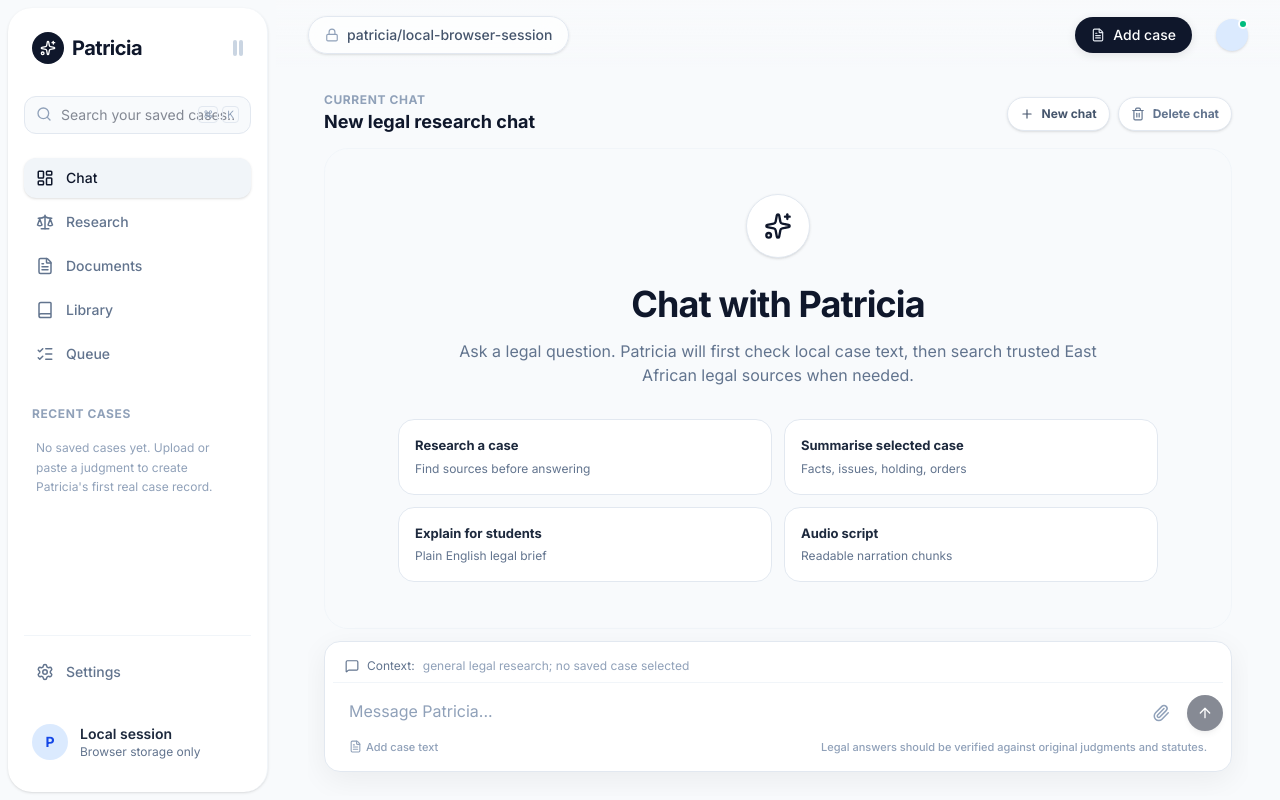
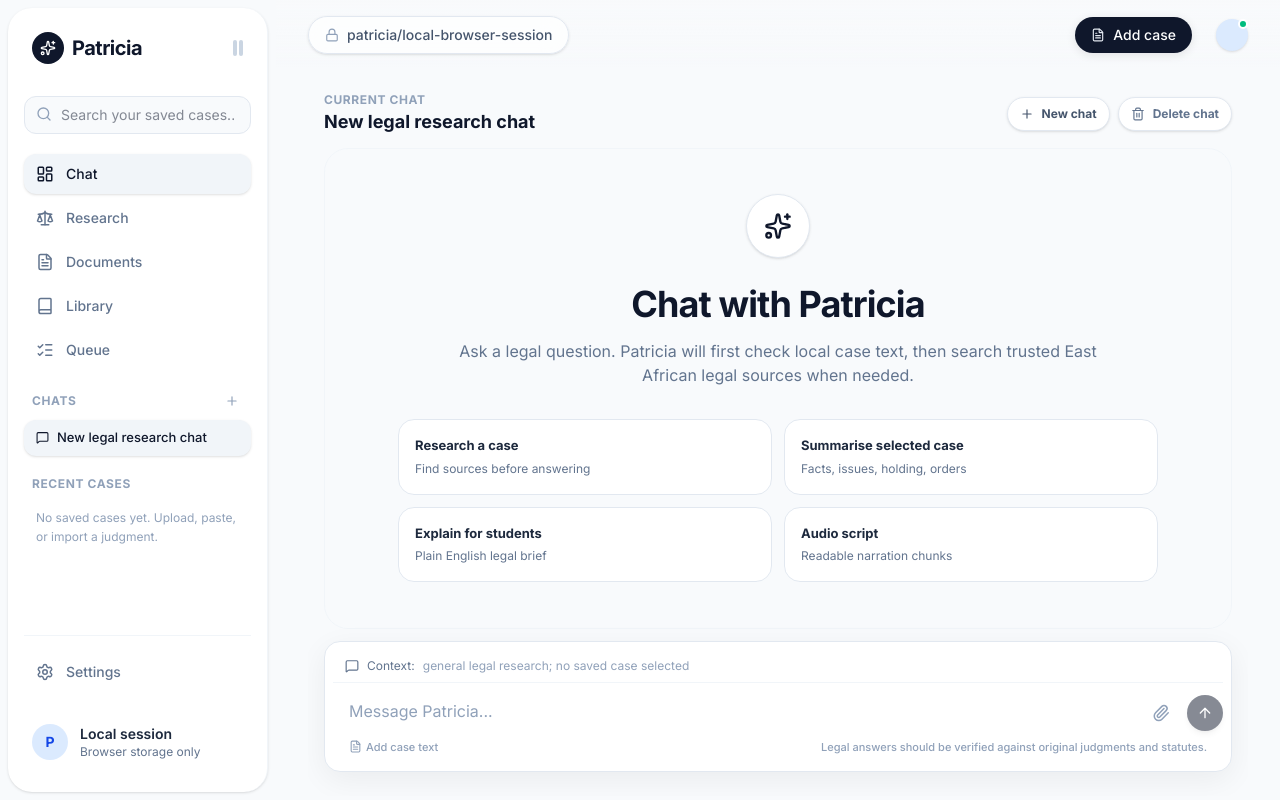
Before and after one commit to imranshiundu/Patricia, a Next.js app: page / in a window 1280 px wide. Built offline with nearby package versions, Linux system fonts and the light colour scheme.

Commit message:
Add local chat session navigation to sidebar

```diff
--- a/src/components/Sidebar.tsx
+++ b/src/components/Sidebar.tsx
@@ -9,10 +9,19 @@ import {
   ListChecks,
   FileText,
   Scale,
+  MessageSquare,
+  Plus,
 } from "lucide-react";
 import Link from "next/link";
 import { usePathname } from "next/navigation";
 import { useEffect, useState } from "react";
+import {
+  createChatSession,
+  getActiveChatSessionId,
+  getChatSessions,
+  PatriciaChatSession,
+  setActiveChatSessionId,
+} from "@/lib/patricia-chat-sessions";
 
 type PatriciaCase = {
   id: string;
@@ -25,7 +34,6 @@ const CASES_KEY = "patricia:cases";
 
 function readStoredCases(): PatriciaCase[] {
   if (typeof window === "undefined") return [];
-
   try {
     const raw = window.localStorage.getItem(CASES_KEY);
     if (!raw) return [];
@@ -39,21 +47,36 @@ function readStoredCases(): PatriciaCase[] {
 export function Sidebar() {
   const pathname = usePathname();
   const [recentCases, setRecentCases] = useState<PatriciaCase[]>([]);
+  const [sessions, setSessions] = useState<PatriciaChatSession[]>([]);
+  const [activeSessionId, setActiveSession] = useState("");
 
   useEffect(() => {
-    const syncCases = () => setRecentCases(readStoredCases().slice(0, 8));
+    const syncCases = () => setRecentCases(readStoredCases().slice(0, 5));
+    const syncSessions = () => {
+      setSessions(getChatSessions().slice(0, 8));
+      setActiveSession(getActiveChatSessionId());
+    };
     syncCases();
+    syncSessions();
     window.addEventListener("patricia:cases-updated", syncCases);
+    window.addEventListener("patricia:chat-sessions-updated", syncSessions);
+    window.addEventListener("patricia:active-chat-session-updated", syncSessions);
     window.addEventListener("storage", syncCases);
     return () => {
       window.removeEventListener("patricia:cases-updated", syncCases);
+      window.removeEventListener("patricia:chat-sessions-updated", syncSessions);
+      window.removeEventListener("patricia:active-chat-session-updated", syncSessions);
       window.removeEventListener("storage", syncCases);
     };
   }, []);
 
+  function newChat() {
+    createChatSession();
+  }
+
   return (
     <aside className="w-[260px] flex-shrink-0 flex flex-col justify-between py-6 px-4 bg-white border-r border-slate-100 shadow-sm z-10 m-2 rounded-3xl h-[calc(100vh-16px)]">
-      <div>
+      <div className="min-h-0 flex-1">
         <Link href="/" className="flex items-center gap-2 px-2 mb-8 cursor-pointer hover:opacity-80 transition-opacity">
           <div className="w-8 h-8 rounded-full bg-slate-900 flex items-center justify-center text-white">
             <Sparkles size={16} className="text-white" />
@@ -65,25 +88,17 @@ export function Sidebar() {
           </div>
         </Link>
 
-        <div className="relative mb-6">
+        <div className="relative mb-5">
           <Search className="absolute left-3 top-2.5 h-4 w-4 text-slate-400" />
           <input
             type="text"
             placeholder="Search your saved cases..."
             className="w-full bg-slate-50 border border-slate-200 rounded-xl py-2 pl-9 pr-4 text-sm focus:outline-none focus:ring-1 focus:ring-blue-500 transition-all"
-            onChange={(event) => {
-              window.dispatchEvent(
-                new CustomEvent("patricia:search", { detail: event.target.value })
-              );
-            }}
+            onChange={(event) => window.dispatchEvent(new CustomEvent("patricia:search", { detail: event.target.value }))}
           />
-          <div className="absolute right-3 top-2.5 flex items-center gap-1 text-[10px] text-slate-400 font-mono">
-            <span className="border border-slate-200 rounded px-1 min-w-[16px] text-center">⌘</span>
-            <span className="border border-slate-200 rounded px-1">K</span>
-          </div>
         </div>
 
-        <nav className="space-y-1 mb-8">
+        <nav className="space-y-1 mb-5">
           <NavItem href="/" icon={<LayoutDashboard size={18} />} label="Chat" active={pathname === "/"} />
           <NavItem href="/research" icon={<Scale size={18} />} label="Research" active={pathname === "/research"} />
           <NavItem href="/documents" icon={<FileText size={18} />} label="Documents" active={pathname === "/documents"} />
@@ -91,18 +106,44 @@ export function Sidebar() {
           <NavItem href="/queue" icon={<ListChecks size={18} />} label="Queue" active={pathname === "/queue"} />
         </nav>
 
-        <div className="flex-1 overflow-y-auto min-h-[150px] -mx-2 px-2">
-          <div className="flex items-center justify-between mb-2 px-2">
+        <div className="min-h-0 flex-1 overflow-y-auto -mx-2 px-2 pb-3">
+          <div className="mb-2 flex items-center justify-between px-2">
+            <h3 className="text-xs font-bold uppercase tracking-wider text-slate-400">Chats</h3>
+            <button type="button" onClick={newChat} className="rounded-md p-1 text-slate-400 hover:bg-slate-100 hover:text-slate-800" aria-label="New chat">
+              <Plus size={14} />
+            </button>
+          </div>
+          <div className="mb-5 space-y-0.5">
+            {sessions.length > 0 ? (
+              sessions.map((item) => (
+                <button
+                  key={item.id}
+                  type="button"
+                  onClick={() => setActiveChatSessionId(item.id)}
+                  className={`flex w-full items-center gap-2 rounded-xl px-3 py-2 text-left text-[13px] font-medium transition-all active:scale-[0.98] ${
+                    activeSessionId === item.id && pathname === "/"
+                      ? "bg-slate-100 text-slate-900 shadow-sm"
+                      : "text-slate-500 hover:bg-slate-50 hover:text-slate-800"
+                  }`}
+                >
+                  <MessageSquare size={13} className="flex-shrink-0" />
+                  <span className="truncate">{item.title}</span>
+                </button>
+              ))
+            ) : (
+              <p className="px-3 py-2 text-[12px] leading-relaxed text-slate-400">No saved chats yet.</p>
+            )}
+          </div>
+
+          <div className="mb-2 flex items-center justify-between px-2">
             <h3 className="text-xs font-bold uppercase tracking-wider text-slate-400">Recent Cases</h3>
           </div>
           <div className="space-y-0.5">
             {recentCases.length > 0 ? (
-              recentCases.map((item) => (
-                <ChatLink key={item.id} id={item.id} title={item.title} active={pathname === `/chat/${item.id}`} />
-              ))
+              recentCases.map((item) => <CaseLink key={item.id} title={item.title} />)
             ) : (
               <p className="px-3 py-2 text-[12px] leading-relaxed text-slate-400">
-                No saved cases yet. Upload or paste a judgment to create Patricia&apos;s first real case record.
+                No saved cases yet. Upload, paste, or import a judgment.
               </p>
             )}
           </div>
@@ -113,11 +154,8 @@ export function Sidebar() {
         <nav className="space-y-1 mb-6">
           <NavItem href="/settings" icon={<Settings size={18} />} label="Settings" active={pathname === "/settings"} />
         </nav>
-
         <Link href="/documents" className="flex items-center gap-3 px-2 py-2 cursor-pointer hover:bg-slate-50 group rounded-xl transition-colors active:scale-95">
-          <div className="w-9 h-9 bg-blue-100 text-blue-700 rounded-full flex items-center justify-center font-bold text-sm transition-colors">
-            P
-          </div>
+          <div className="w-9 h-9 bg-blue-100 text-blue-700 rounded-full flex items-center justify-center font-bold text-sm transition-colors">P</div>
           <div className="flex flex-col flex-1 truncate">
             <span className="text-sm font-semibold truncate text-slate-800">Local session</span>
             <span className="text-xs text-slate-500 truncate">Browser storage only</span>
@@ -128,49 +166,14 @@ export function Sidebar() {
   );
 }
 
-function NavItem({ href, icon, label, active, badge, action }: any) {
+function NavItem({ href, icon, label, active }: any) {
   return (
-    <Link
-      href={href}
-      className={`flex items-center justify-between px-3 py-2.5 rounded-xl text-sm font-medium transition-all active:scale-[0.98] ${
-        active
-          ? "bg-slate-100 text-slate-900 shadow-sm"
-          : "text-slate-500 hover:bg-slate-50 hover:text-slate-800"
-      }`}
-    >
-      <div className="flex items-center gap-3">
-        {icon}
-        <span>{label}</span>
-      </div>
-      {(badge || action) && (
-        <div className="flex items-center gap-2">
-          {badge && (
-            <span className="text-[10px] font-bold tracking-wide bg-blue-500 text-white px-2 py-0.5 rounded-full">
-              {badge}
-            </span>
-          )}
-          {action && (
-            <button className="text-slate-400 hover:text-slate-600 transition-colors p-1 rounded-md hover:bg-slate-200" onClick={(e) => e.preventDefault()}>
-              {action}
-            </button>
-          )}
-        </div>
-      )}
+    <Link href={href} className={`flex items-center justify-between px-3 py-2.5 rounded-xl text-sm font-medium transition-all active:scale-[0.98] ${active ? "bg-slate-100 text-slate-900 shadow-sm" : "text-slate-500 hover:bg-slate-50 hover:text-slate-800"}`}>
+      <div className="flex items-center gap-3">{icon}<span>{label}</span></div>
     </Link>
   );
 }
 
-function ChatLink({ id, title, active }: { id: string; title: string; active?: boolean }) {
-  return (
-    <Link
-      href={`/?case=${id}`}
-      className={`block px-3 py-2 rounded-xl text-[13px] font-medium transition-all truncate active:scale-[0.98] ${
-        active
-          ? "bg-slate-100 text-slate-900 shadow-sm"
-          : "text-slate-500 hover:bg-slate-50 hover:text-slate-800"
-      }`}
-    >
-      {title}
-    </Link>
-  );
+function CaseLink({ title }: { title: string }) {
+  return <div className="block truncate rounded-xl px-3 py-2 text-[13px] font-medium text-slate-500">{title}</div>;
 }
```
